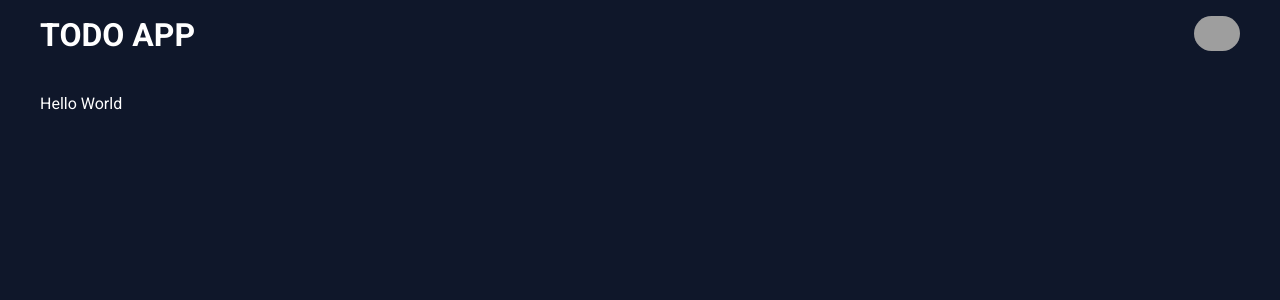
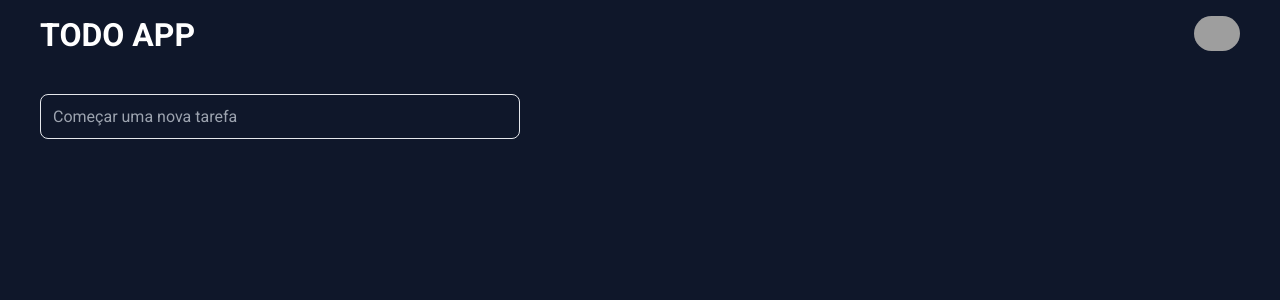
Before and after one commit to nicholascostadev/todo-x-backup, a Next.js app: page /todos in a window 1280 px wide. Shown: the top 300 px of the page. Built offline with nearby package versions, Linux system fonts and the light colour scheme; grey boxes are pictures that could not be loaded.

Commit message:
Add Todo component to page

```diff
--- a/src/pages/todos/index.tsx
+++ b/src/pages/todos/index.tsx
@@ -1,11 +1,15 @@
 import { Header } from '../../components/Header'
+import { Todos } from '../../components/Todos'
 import { Container } from './styles'
 
-export default function Todos() {
+export default function TodosPage() {
   return (
     <>
       <Header />
-      <Container> Hello World </Container>
+      <Container>
+        <Todos />
+        <div></div>
+      </Container>
     </>
   )
 }
```
